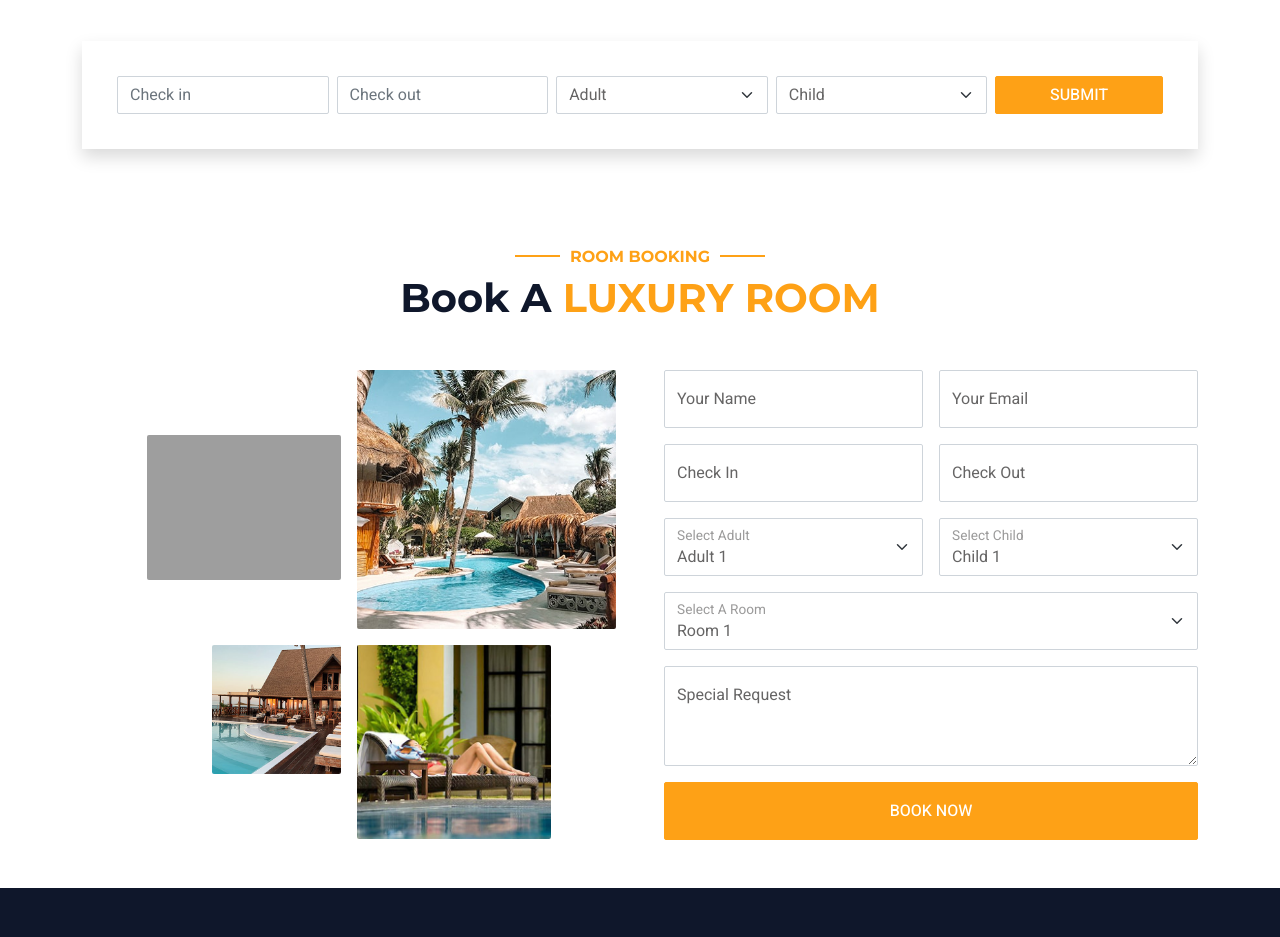
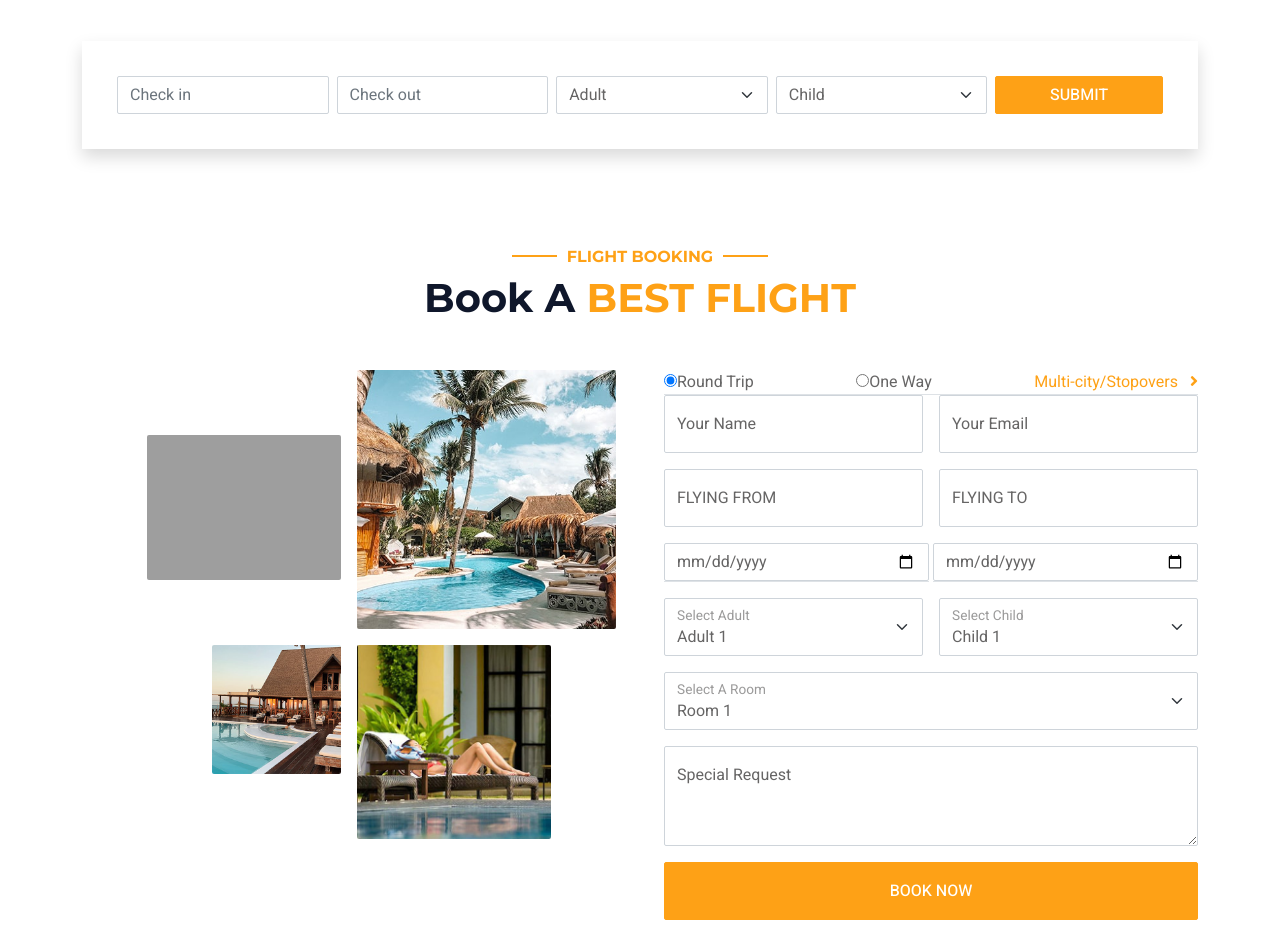
Before and after one commit to nicksdev29/forexWeb, a PHP site: page /booking.php in a window 1280 px wide. Shown: the part 398-1335 px from the top of the page. Run offline with PHP 8.4, Linux system fonts and the light colour scheme; some libraries are stand-ins or nearby versions; grey boxes are pictures that could not be loaded.

Commit message:
FLYIGHT BOOKING FORM

```diff
--- a/booking.php
+++ b/booking.php
@@ -70,8 +70,8 @@
         <div class="container-xxl py-5">
             <div class="container">
                 <div class="text-center wow fadeInUp" data-wow-delay="0.1s">
-                    <h6 class="section-title text-center text-primary text-uppercase">Room Booking</h6>
-                    <h1 class="mb-5">Book A <span class="text-primary text-uppercase">Luxury Room</span></h1>
+                    <h6 class="section-title text-center text-primary text-uppercase">flight Booking</h6>
+                    <h1 class="mb-5">Book A <span class="text-primary text-uppercase">best flight</span></h1>
                 </div>
                 <div class="row g-5">
                     <div class="col-lg-6">
@@ -93,6 +93,21 @@
                     <div class="col-lg-6">
                         <div class="wow fadeInUp" data-wow-delay="0.2s">
                             <form>
+                            <div class="form-group border-bottom d-flex align-items-center justify-content-between flex-wrap">
+                <label class="option my-sm-0 my-2">
+                    <input type="radio" name="radio" checked>Round Trip
+                    <span class="checkmark"></span>
+                </label>
+                <label class="option my-sm-0 my-2">
+                    <input type="radio" name="radio">One Way
+                    <span class="checkmark"></span>
+                </label>
+                <div class="d-flex align-items-center my-sm-0 my-2">
+                    <a href="#" class="text-decoration-none">
+                        Multi-city/Stopovers <span class="fas fa-angle-right ps-2 text-primary"></span>
+                    </a>
+                </div>
+            </div>
                                 <div class="row g-3">
                                     <div class="col-md-6">
                                         <div class="form-floating">
@@ -109,15 +124,25 @@
                                     <div class="col-md-6">
                                         <div class="form-floating date" id="date3" data-target-input="nearest">
                                             <input type="text" class="form-control datetimepicker-input" id="checkin" placeholder="Check In" data-target="#date3" data-toggle="datetimepicker" />
-                                            <label for="checkin">Check In</label>
+                                            <label for="checkin">FLYING FROM</label>
                                         </div>
                                     </div>
                                     <div class="col-md-6">
                                         <div class="form-floating date" id="date4" data-target-input="nearest">
                                             <input type="text" class="form-control datetimepicker-input" id="checkout" placeholder="Check Out" data-target="#date4" data-toggle="datetimepicker" />
-                                            <label for="checkout">Check Out</label>
+                                            <label for="checkout">FLYING TO</label>
                                         </div>
                                     </div>
+                                    <div class="form-group d-sm-flex margin">
+                <div class="d-flex align-items-center flex-fill me-sm1 my-sm-0 border-bottom position-relative">
+                    <input type="date" required placeholder="Depart Date" class="form-control">
+                    <div class="label" id="depart"></div>
+                </div>
+                <div class="d-flex align-items-center flex-fill ms-sm-1 my-sm-0 my-4 border-bottom position-relative">
+                    <input type="date" required placeholder="Return Date" class="form-control">
+                    <div class="label" id="return"></div>
+                </div>
+            </div>
                                     <div class="col-md-6">
                                         <div class="form-floating">
                                             <select class="form-select" id="select1">
```
